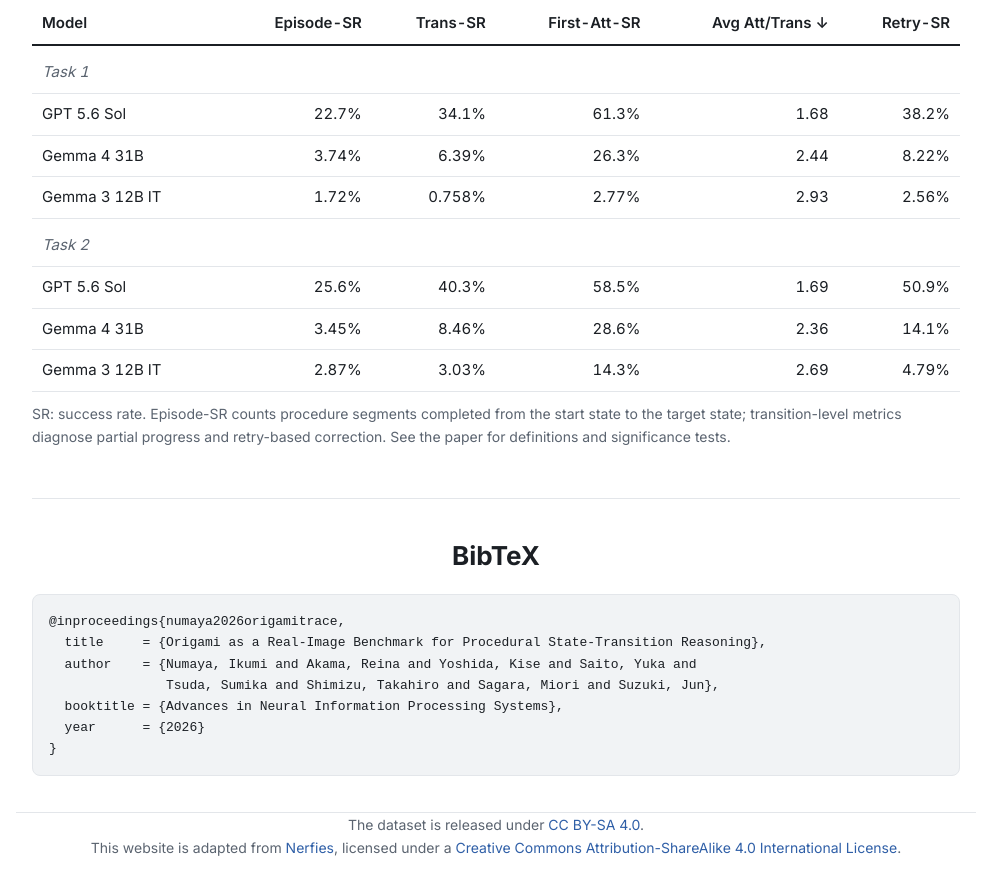
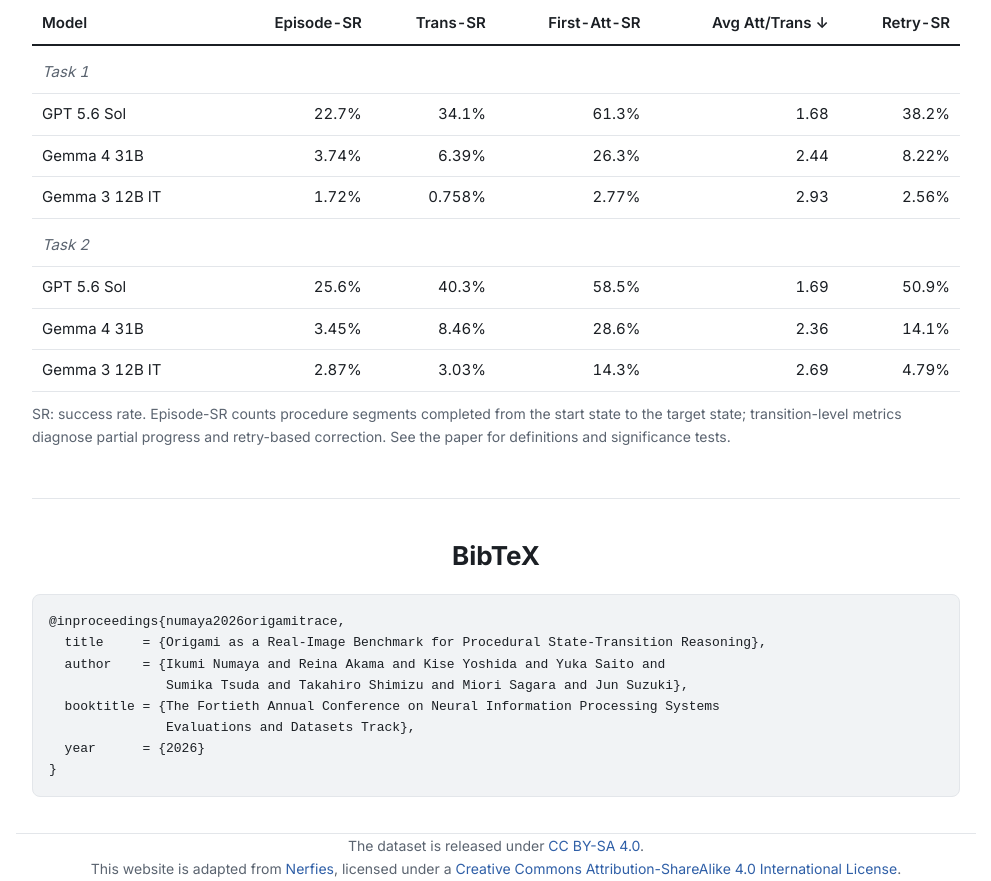
Before and after one commit to tohoku-nlp/OrigamiTrace, a plain HTML site: page docs/index.html in a window 1280 px wide. Shown: the part 2834-3715 px from the top of the page, without its empty margins (144-1135 px from the left). Before the commit the page ends 3693 px from the top, so only its background shows below. Drawn offline with Linux system fonts and the light colour scheme.

Commit message:
Use the full NeurIPS 2026 E&D track name in the BibTeX entry
Co-Authored-By: Claude Opus 5.5 <noreply@anthropic.com>

```diff
--- a/docs/index.html
+++ b/docs/index.html
@@ -244,9 +244,10 @@
       <h2>BibTeX</h2>
 <pre><code>@inproceedings{numaya2026origamitrace,
   title     = {Origami as a Real-Image Benchmark for Procedural State-Transition Reasoning},
-  author    = {Numaya, Ikumi and Akama, Reina and Yoshida, Kise and Saito, Yuka and
-               Tsuda, Sumika and Shimizu, Takahiro and Sagara, Miori and Suzuki, Jun},
-  booktitle = {Advances in Neural Information Processing Systems},
+  author    = {Ikumi Numaya and Reina Akama and Kise Yoshida and Yuka Saito and
+               Sumika Tsuda and Takahiro Shimizu and Miori Sagara and Jun Suzuki},
+  booktitle = {The Fortieth Annual Conference on Neural Information Processing Systems
+               Evaluations and Datasets Track},
   year      = {2026}
 }</code></pre>
     </section>
```
